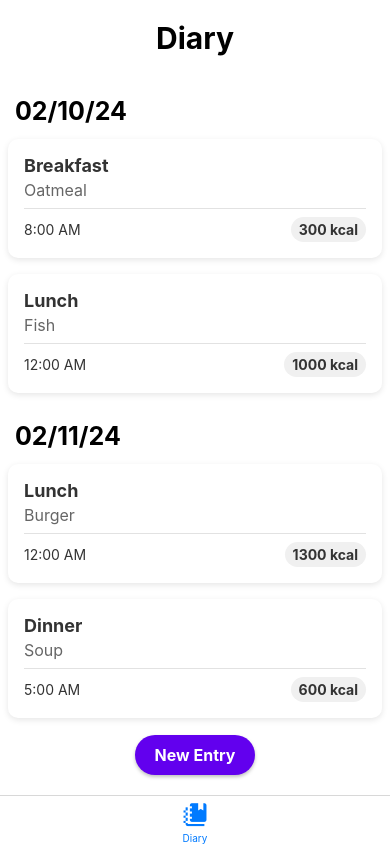
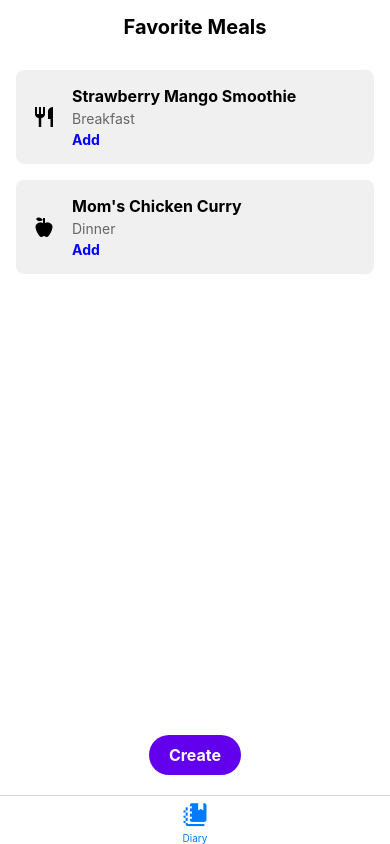
Before and after one commit to dhruvs12/savar, a React Native app: screen /FavoriteMeals in a window 390 px wide. Built offline with nearby package versions, Linux system fonts and the light colour scheme.

Commit message:
FavoriteMealsScreen

```diff
--- a/App.tsx
+++ b/App.tsx
@@ -33,6 +33,8 @@ import LoginScreen from './src/screens/LoginScreen';
 import MealCard from './src/components/MealCard';
 import DiaryScreen from './src/screens/DiaryScreen';
 import TabNavigator from './src/navigation/TabNavigator';
+import FavoriteMealCard from './src/components/FavoriteMealCard';
+import FavoriteMealsScreen from './src/screens/FavoriteMealsScreen';
 
 type SectionProps = PropsWithChildren<{
   title: string;
--- a/package.json
+++ b/package.json
@@ -14,9 +14,11 @@
     "@react-navigation/bottom-tabs": "^6.5.12",
     "@react-navigation/native": "^6.1.10",
     "@react-navigation/native-stack": "^6.9.18",
+    "@react-navigation/stack": "^6.3.21",
     "expo-font": "^11.10.2",
     "react": "18.2.0",
     "react-native": "0.73.2",
+    "react-native-gesture-handler": "^2.15.0",
     "react-native-health": "^1.18.0",
     "react-native-safe-area-context": "^4.9.0",
     "react-native-screens": "^3.29.0",
--- /dev/null
+++ b/src/components/FavoriteMealCard.js
@@ -0,0 +1,52 @@
+import React from 'react';
+import { View, Text, StyleSheet, TouchableOpacity } from 'react-native';
+import Icon from 'react-native-vector-icons/MaterialCommunityIcons';
+
+const FavoriteMealCard = ({ title, subtitle, actionText, iconName, onActionPress }) => {
+  return (
+    <View style={styles.cardContainer}>
+
+      <Icon name={iconName} size={24} color="#000" />
+
+      <View style={styles.cardContent}>
+        <Text style={styles.cardTitle}>{title}</Text>
+        <Text style={styles.cardSubtitle}>{subtitle}</Text>
+        <TouchableOpacity onPress={onActionPress}>
+          <Text style={styles.cardAction}>{actionText}</Text>
+        </TouchableOpacity>
+      </View>
+
+    </View>
+  );
+};
+
+const styles = StyleSheet.create({
+  cardContainer: {
+    backgroundColor: '#f0f0f0',
+    borderRadius: 8,
+    flexDirection: 'row',
+    padding: 16,
+    alignItems: 'center',
+    marginBottom: 16,
+  },
+  cardContent: {
+    marginLeft: 16,
+    flex: 1,
+  },
+  cardTitle: {
+    fontWeight: 'bold',
+    fontSize: 16,
+  },
+  cardSubtitle: {
+    fontSize: 14,
+    color: '#666',
+    marginVertical: 4,
+  },
+  cardAction: {
+    color: '#0000ff',
+    fontWeight: 'bold',
+    fontSize: 14,
+  },
+});
+
+export default FavoriteMealCard;
--- a/src/components/MealCard.js
+++ b/src/components/MealCard.js
@@ -4,14 +4,17 @@ import { View, Text, StyleSheet } from 'react-native';
 const MealCard = ({ mealType, mealName, mealTime, calories }) => {
   return (
     <View style={styles.cardContainer}>
+
       <View style={styles.cardHeader}>
         <Text style={styles.mealType}>{mealType}</Text>
         <Text style={styles.mealName}>{mealName}</Text>
       </View>
+
       <View style={styles.cardBody}>
         <Text style={styles.mealTime}>{mealTime}</Text>
         {calories && <Text style={styles.calories}>{calories} kcal</Text>}
       </View>
+
     </View>
   );
 };
@@ -21,6 +24,7 @@ const styles = StyleSheet.create({
     backgroundColor: '#FFFFFF',
     borderRadius: 10,
     padding: 16,
+    margin: 8,
     shadowColor: '#000000',
     shadowOffset: {
       width: 0,
@@ -29,7 +33,6 @@ const styles = StyleSheet.create({
     shadowRadius: 6,
     shadowOpacity: 0.1,
     elevation: 3,
-    margin: 8,
   },
   cardHeader: {
     borderBottomColor: '#E2E2E2',
--- a/src/navigation/TabNavigator.js
+++ b/src/navigation/TabNavigator.js
@@ -1,18 +1,29 @@
 import React from 'react'
 import { createBottomTabNavigator } from '@react-navigation/bottom-tabs';
+import { createStackNavigator } from '@react-navigation/stack';
 import MaterialCommunityIcons from 'react-native-vector-icons/MaterialCommunityIcons';
 import DiaryScreen from '../screens/DiaryScreen';
+import FavoriteMealsScreen from '../screens/FavoriteMealsScreen';
 
 
 const Tab = createBottomTabNavigator();
+const DiaryStack = createStackNavigator();
+
+function DiaryStackScreen() {
+  return (
+    <DiaryStack.Navigator screenOptions={{ headerShown: false }}>
+      <DiaryStack.Screen name="Diary" component={DiaryScreen} />
+      <DiaryStack.Screen name="FavoriteMeals" component={FavoriteMealsScreen} />
+    </DiaryStack.Navigator>
+  );
+}
 
 export default function TabNavigator() {
   return (
     <Tab.Navigator screenOptions={{ headerShown: false }}>
-
       <Tab.Screen
-            name="Diary"
-            component={DiaryScreen}
+        name="DiaryStack" // This is the name used in the navigator
+        component={DiaryStackScreen} // This now points to the stack navigator
         options={{
           tabBarLabel: 'Diary',
           tabBarIcon: ({ color, size }) => (
@@ -20,7 +31,6 @@ export default function TabNavigator() {
           ),
         }}
       />
-
     </Tab.Navigator>
   );
 }
--- a/src/screens/DiaryScreen.js
+++ b/src/screens/DiaryScreen.js
@@ -45,12 +45,19 @@ const data = [
   // ... more dates with meals
 ];
 
-const DiaryScreen = () => {
+const DiaryScreen = ({navigation}) => {
+
+  const handleNewEntryPressed = () => {
+    navigation.navigate('FavoriteMeals');
+  }
+
   return (
 
     <SafeAreaView style={styles.container}>
 
-      <Text style={styles.header}>Diary</Text>
+      <View style={styles.header}>
+        <Text style={styles.headerTitle}>Diary</Text>
+      </View>
 
       <ScrollView style={styles.scrollView}>
         {data.map((day) => (
@@ -69,7 +76,7 @@ const DiaryScreen = () => {
         ))}
       </ScrollView>
 
-      <TouchableOpacity style={styles.newEntryButton}>
+      <TouchableOpacity style={styles.newEntryButton} onPress={handleNewEntryPressed}>
         <Text style={styles.newEntryButtonText}>New Entry</Text>
       </TouchableOpacity>
 
@@ -80,16 +87,22 @@ const DiaryScreen = () => {
 const styles = StyleSheet.create({
     container: {
       flex: 1,
-      backgroundColor: '#fff', // Set a white background
+      backgroundColor: '#fff',
     },
     header: {
-      fontSize: 30,
+      padding: 15,
+      alignItems: 'center',
+      justifyContent: 'center',
+    },
+    headerTitle: {
       fontWeight: 'bold',
-      textAlign: 'center',
-      marginVertical: 20,
+      fontSize: 20,
+    },
+    scrollView: {
+      padding: 0,
     },
     date: {
-      fontSize: 25,
+      fontSize: 20,
       fontWeight: 'bold',
       textAlign: 'left',
       marginBottom: 5,
@@ -105,7 +118,7 @@ const styles = StyleSheet.create({
       paddingVertical: 10,
       paddingHorizontal: 20,
       elevation: 3,
-      shadowColor: '#000', // Below are shadow properties for iOS
+      shadowColor: '#000',
       shadowOffset: { width: 0, height: 2 },
       shadowOpacity: 0.25,
       shadowRadius: 3.84
--- /dev/null
+++ b/src/screens/FavoriteMealsScreen.js
@@ -0,0 +1,93 @@
+import React from 'react';
+import { SafeAreaView, View, Text, StyleSheet, ScrollView, TouchableOpacity } from 'react-native';
+import FavoriteMealCard from '../components/FavoriteMealCard';
+
+const FavoriteMealsScreen = () => {
+  // This function would handle the creation of a new meal entry
+  const handleCreateNewMeal = () => {
+    // Navigation or state update logic goes here
+  };
+
+  // Example data - replace this with your actual data fetching mechanism
+  const mealOptions = [
+    {
+      id: 1,
+      title: 'Strawberry Mango Smoothie',
+      subtitle: 'Breakfast',
+      actionText: 'Add',
+      iconName: 'silverware-fork-knife',
+    },
+    {
+      id: 2,
+      title: "Mom's Chicken Curry",
+      subtitle: 'Dinner',
+      actionText: 'Add',
+      iconName: 'food-apple',
+    },
+    // Add more meal options here...
+  ];
+
+  return (
+    <SafeAreaView style={styles.container}>
+
+      <View style={styles.header}>
+        <Text style={styles.headerTitle}>Favorite Meals</Text>
+      </View>
+
+      {/* Content Section */}
+      <ScrollView style={styles.scrollView}>
+        {mealOptions.map((meal) => (
+          <FavoriteMealCard
+            key={meal.id}
+            title={meal.title}
+            subtitle={meal.subtitle}
+            actionText={meal.actionText}
+            iconName={meal.iconName}
+            onActionPress={() => {
+              // Define what happens when you press a meal card
+            }}
+          />
+        ))}
+      </ScrollView>
+
+      {/* Create Button */}
+      <TouchableOpacity style={styles.createButton} onPress={handleCreateNewMeal}>
+        <Text style={styles.createButtonText}>Create</Text>
+      </TouchableOpacity>
+    </SafeAreaView>
+  );
+};
+
+const styles = StyleSheet.create({
+  container: {
+    flex: 1,
+    backgroundColor: '#fff',
+  },
+  header: {
+    padding: 15,
+    alignItems: 'center',
+    justifyContent: 'center',
+  },
+  headerTitle: {
+    fontWeight: 'bold',
+    fontSize: 20,
+  },
+  scrollView: {
+    padding: 16,
+  },
+  createButton: {
+    backgroundColor: '#6200ee',
+    borderRadius: 25,
+    paddingVertical: 10,
+    paddingHorizontal: 20,
+    alignSelf: 'center',
+    marginVertical: 20,
+  },
+  createButtonText: {
+    color: '#fff',
+    fontSize: 16,
+    fontWeight: 'bold',
+  },
+});
+
+export default FavoriteMealsScreen;
```
Also changed, not shown: 2 other files (tests, documents, lock files or other folders). Lines whose indentation alone changed are shown as unchanged.
